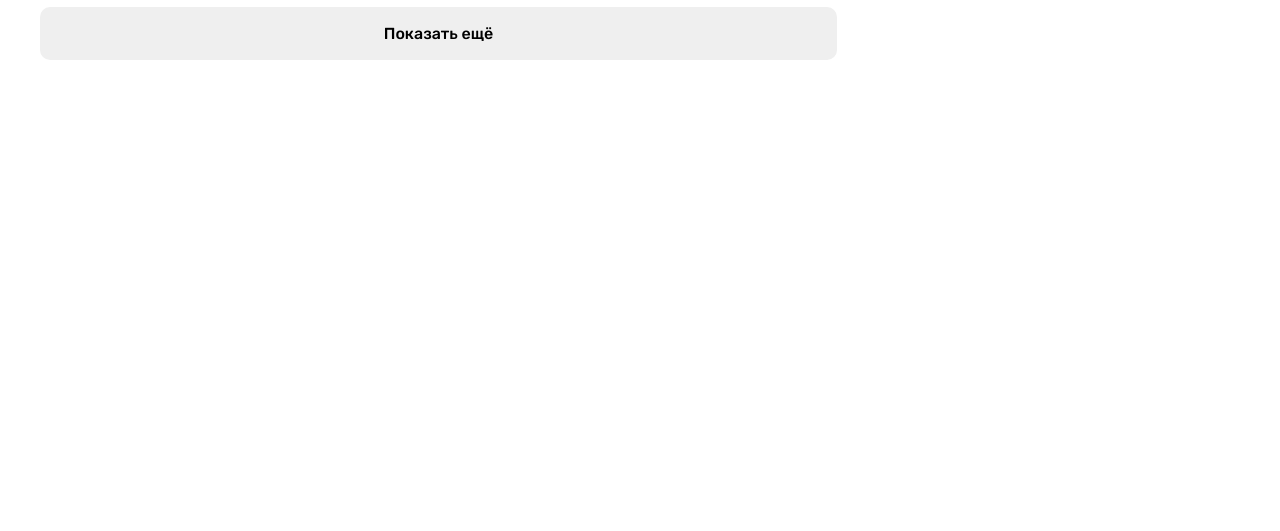
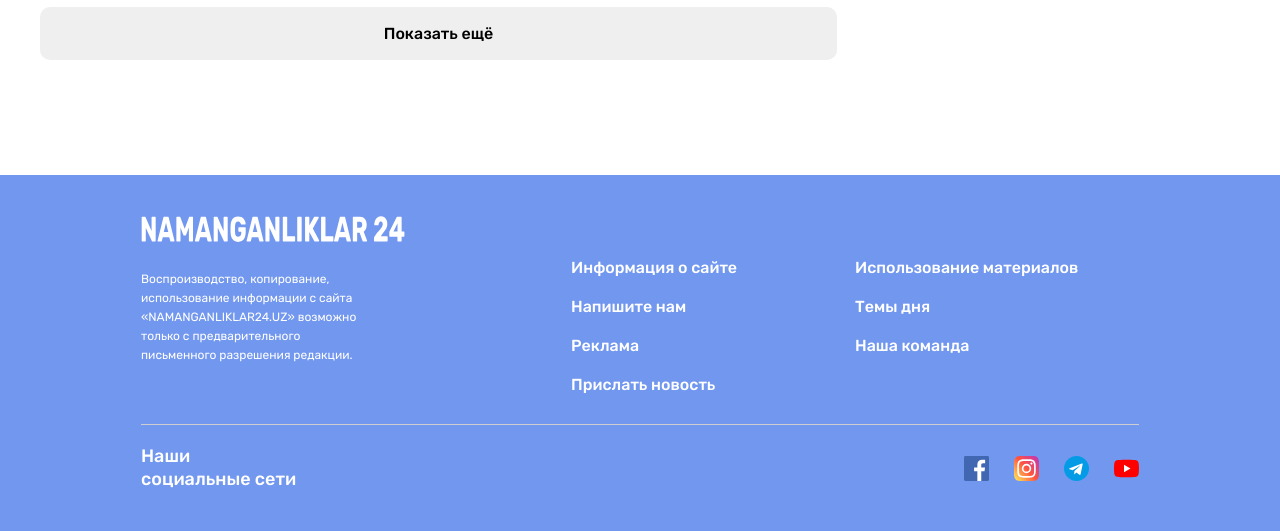
Before and after one commit to nodirbek27/N24-site, a plain HTML site: page index.html in a window 1280 px wide. Shown: the part 2311-2842 px from the top of the page. Before the commit the page ends 2486 px from the top, so only its background shows below. Drawn offline with Linux system fonts and the light colour scheme.

Commit message:
Add site-footer

```diff
--- a/css/style.css
+++ b/css/style.css
@@ -474,3 +474,125 @@
   line-height: normal;
   color: #5E5F61;
 }
+
+
+/* SITE-FOOTER */
+.site-footer {
+  padding-top: 40px;
+  padding-bottom: 40px;
+  background-color: #7297EF;
+}
+
+.site-footer *:focus {
+  outline: 2px dashed #fff;
+  outline-offset: 3px;
+}
+
+.site-footer-wrapper {
+  width: 100%;
+  max-width: 998px;
+  margin-right: auto;
+  margin-left: auto;
+}
+
+.site-footer-logo-link {
+  display: flex;
+  margin-top: 0;
+  margin-bottom: 15px;
+}
+
+.site-footer-logo-img {
+  width: 264px;
+  height: 28px;
+}
+
+.site-footer-lists {
+  display: flex;
+}
+
+.site-footer-lists-heading {
+  width: 230px;
+  margin-right: 200px;
+  font-family: 'Rubik', 'Arial', sans-serif;
+  font-size: 12px;
+  line-height: 19px;
+  font-weight: 400;
+  color: #fff;
+}
+
+.site-footer-list-wrapper {
+  display: flex;
+  flex-grow: 1;
+}
+
+.site-footer-list {
+  width: 50%;
+  margin-top: 0;
+  margin-bottom: 30px;
+  padding-left: 0;
+  padding-right: 20px;
+  font-size: 16px;
+  line-height: normal;
+  font-weight: 500;
+  list-style: none;
+}
+
+.site-footer-item {
+  margin-top: 0;
+  margin-bottom: 20px;
+}
+
+.site-footer-item:last-child {
+  margin-bottom: 0;
+}
+
+.site-footer-item-link {
+  display: inline-block;
+  color: #fff;
+  text-decoration: none;
+}
+
+.site-footer-divider {
+  margin-top: 0;
+  margin-bottom: 20px;
+  border: 0;
+  height: 1px;
+  background-color: #cecece;
+}
+
+.site-footer-socials {
+  display: flex;
+  justify-content: space-between;
+  align-items: center;
+}
+
+.site-footer-socials-heading {
+  width: 161px;
+  margin: 0;
+  font-size: 18px;
+  line-height: 23px;
+  font-weight: 500;
+  color: #fff;
+}
+
+.site-footer-social-list {
+  margin: 0;
+  display: flex;
+  align-items: center;
+  list-style: none;
+}
+
+.site-footer-social-item:not(:last-child) {
+  margin-right: 25px;
+}
+
+.site-footer-social-link {
+  display: flex;
+}
+
+.site-footer-social-img {
+  flex-shrink: 0;
+  width: 25px;
+  height: 25px;
+  object-fit: contain;
+}
--- a/index.html
+++ b/index.html
@@ -308,5 +308,61 @@
     </section>
     </div>
   </main>
+
+
+  <!-- SITE-FOOTER -->
+  <footer class="site-footer">
+    <div class="site-footer-wrapper">
+
+      <a class="site-footer-logo-link" href="index.html"><img class="site-footer-logo-img" src="img/logo-white.svg" alt="N24 logo" width="264" height="28"></a>
+
+      <div class="site-footer-lists">
+        <h3 class="site-footer-lists-heading">Воспроизводство, копирование, использование информации с сайта «NAMANGANLIKLAR24.UZ» возможно только с предварительного письменного разрешения редакции.
+        </h3>
+
+        <div class="site-footer-list-wrapper">
+          <ul class="site-footer-list">
+            <li class="site-footer-item"><a class="site-footer-item-link" href="#">Информация о сайте</a></li>
+            <li class="site-footer-item"><a class="site-footer-item-link" href="#">Напишите нам</a></li>
+            <li class="site-footer-item"><a class="site-footer-item-link" href="#">Реклама</a></li>
+            <li class="site-footer-item"><a class="site-footer-item-link" href="#">Прислать новость</a></li>
+          </ul>
+          <ul class="site-footer-list">
+            <li class="site-footer-item"><a class="site-footer-item-link" href="#">Использование материалов</a></li>
+            <li class="site-footer-item"><a class="site-footer-item-link" href="#">Темы дня</a></li>
+            <li class="site-footer-item"><a class="site-footer-item-link" href="#">Наша команда</a></li>
+          </ul>
+        </div>
+      </div>
+      <hr class="site-footer-divider">
+
+      <div class="site-footer-socials">
+        <h3 class="site-footer-socials-heading">Наши социальные сети</h3>
+        <ul class="site-footer-social-list">
+          <li class="site-footer-social-item">
+            <a class="site-footer-social-link" href="https://facebook.com">
+              <img class="site-footer-social-img" src="img/icon-facebook.svg" alt="Facebook" width="25" height="25">
+            </a>
+          </li>
+          <li class="site-footer-social-item">
+            <a class="site-footer-social-link" href="https://instagram.com">
+              <img class="site-footer-social-img" src="img/icon-instagram.svg" alt="Instagram" width="25" height="25">
+            </a>
+          </li>
+          <li class="site-footer-social-item">
+            <a class="site-footer-social-link" href="https://telegram.com">
+              <img class="site-footer-social-img" src="img/icon-telegram.svg" alt="Telegram" width="25" height="25">
+            </a>
+          </li>
+          <li class="site-footer-social-item">
+            <a class="site-footer-social-link" href="https://youtube.com">
+              <img class="site-footer-social-img" src="img/icon-youtube.svg" alt="YouTube" width="25" height="25">
+            </a>
+          </li>
+        </ul>
+      </div>
+
+    </div>
+  </footer>
 </body>
 </html>
```
Also changed, not shown: img/icon-facebook.svg (added), img/icon-instagram.svg (added), img/icon-telegram.svg (added), img/icon-youtube.svg (added), img/logo-white.svg (added).
